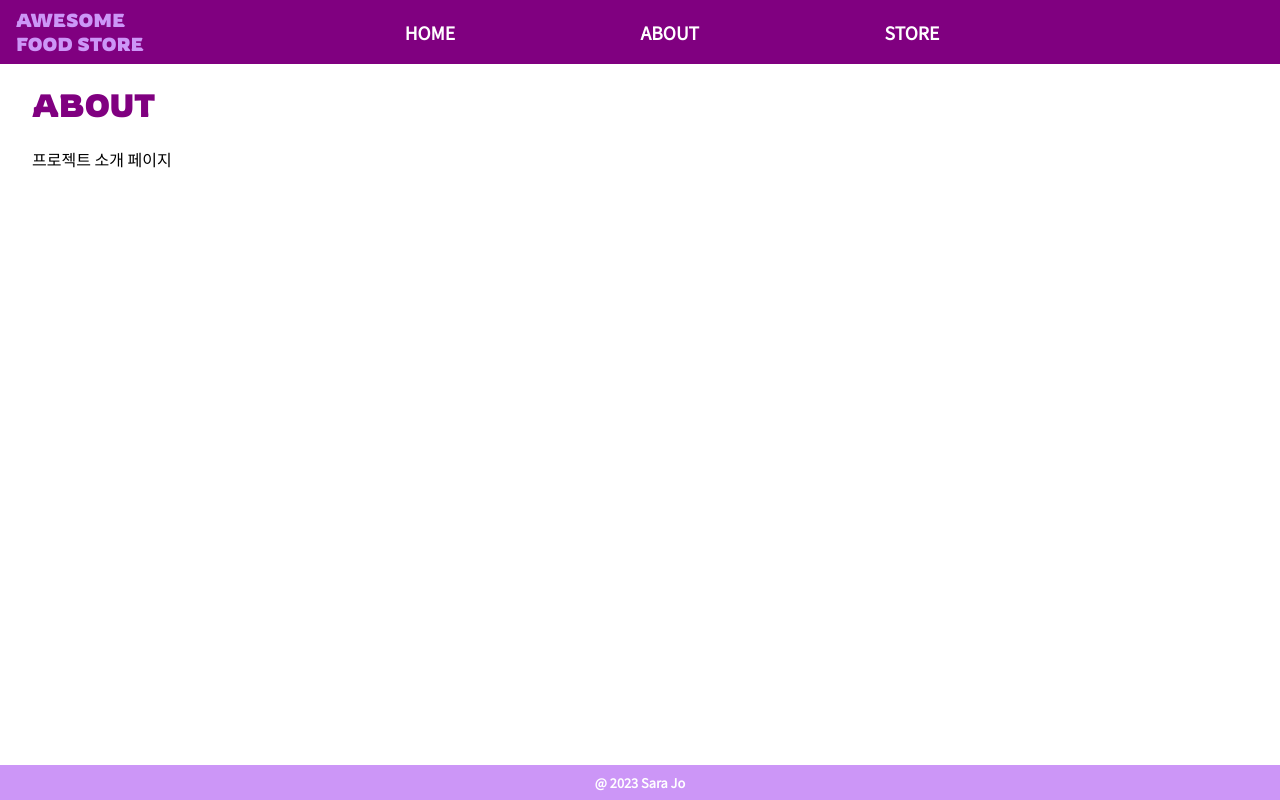
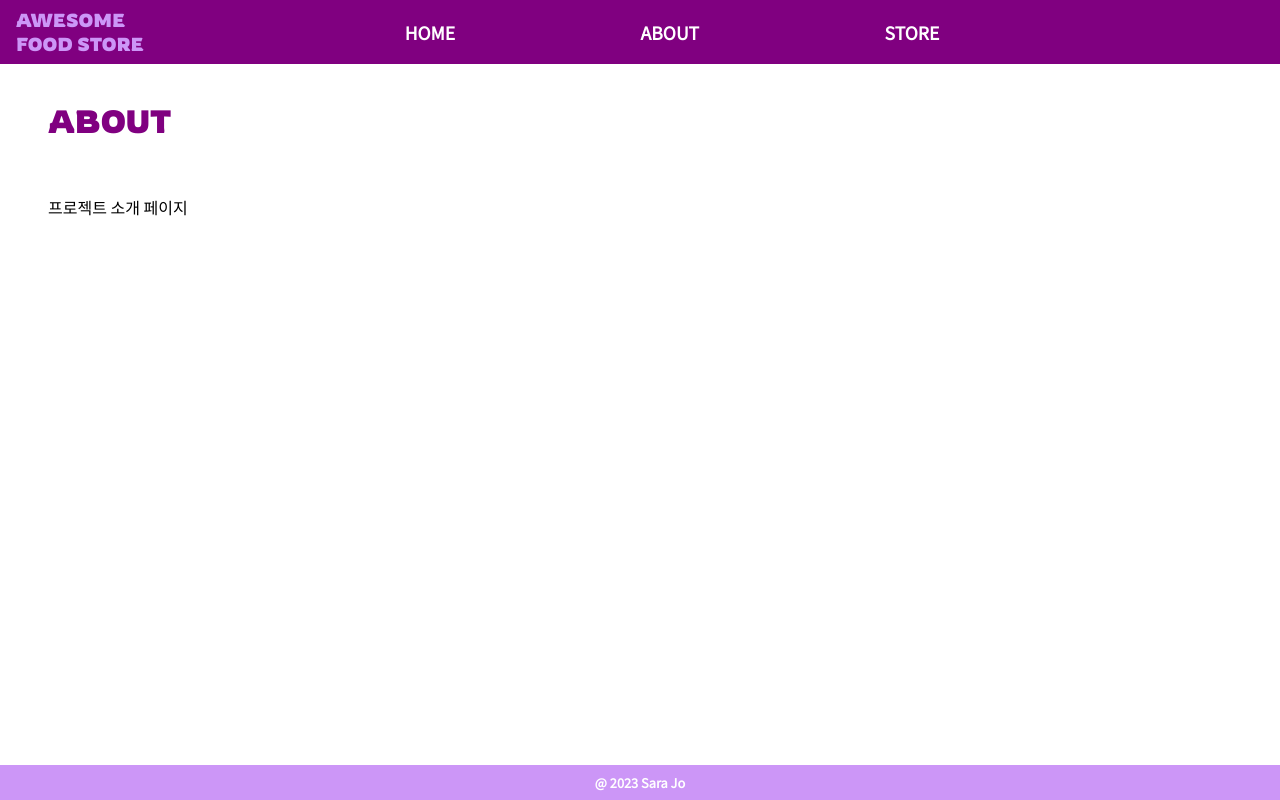
Before and after one commit to Sara-Jo/Awesome-Food-Store, a Next.js app: page /about in a window 1280 px wide. Built offline with nearby package versions, Linux system fonts and the light colour scheme.

Commit message:
modified styled not to get scrolls

```diff
--- a/src/pages/about.tsx
+++ b/src/pages/about.tsx
@@ -8,7 +8,7 @@ export default function About() {
       <TitleContainer>
         <h1>ABOUT</h1>
       </TitleContainer>
-      <div>프로젝트 소개 페이지</div>
+      <ContentContainer>프로젝트 소개 페이지</ContentContainer>
     </Container>
   );
 }
@@ -17,10 +17,13 @@ About.getLayout = function getLayout(page: ReactElement) {
   return <Layout>{page}</Layout>;
 };
 
-const Container = styled.div`
-  padding: 0 2rem;
-`;
+const Container = styled.div``;
 
 const TitleContainer = styled.div`
   color: purple;
+  padding: 1rem 3rem;
 `;
+
+const ContentContainer = styled.div`
+  padding: 1rem 3rem;
+`;
--- a/src/pages/store.tsx
+++ b/src/pages/store.tsx
@@ -71,11 +71,11 @@ const StoreContainer = styled.div`
   display: grid;
   grid-template-columns: repeat(5, 1fr);
   padding: 0 3rem;
-  grid-gap: 1rem;
+  column-gap: 2rem;
+  row-gap: 2rem;
 `;
 
 const StoreWrapper = styled.div`
-  margin: 2rem 0;
   display: flex;
   justify-content: center;
   align-items: center;
```
